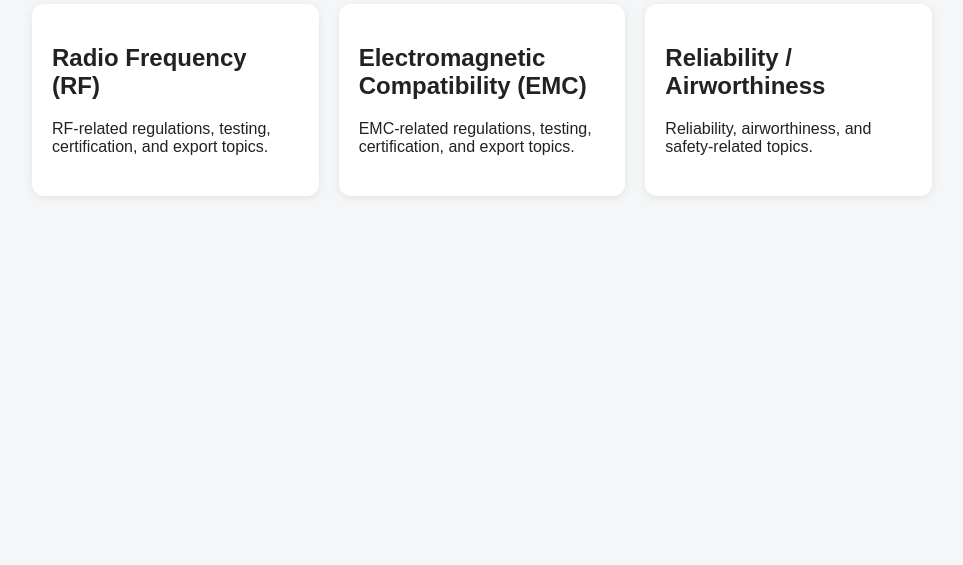
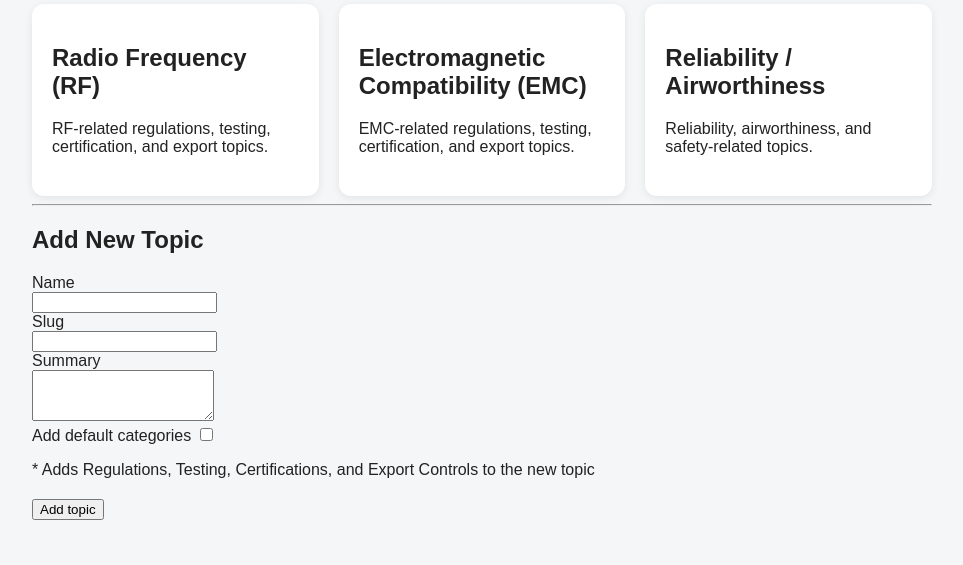
Before and after one commit to luhaitang13895/IQP-UAV-Regulation-Interface, a Flask app: page /region/us in a window 1280 px wide. Shown: the part 235-800 px from the top of the page, without its empty margins (158-1121 px from the left). Run offline with Flask 3, Linux system fonts and the light colour scheme.

Commit message:
create topic form created

```diff
--- a/app.py
+++ b/app.py
@@ -288,5 +288,69 @@ def addCategoryForm():
         return {"success": False}
 
 
+@app.route('/addNewTopic', methods=['POST'])
+def addTopicForm():
+    try:
+        print('adding new topic')
+        data = json.loads(request.get_json())
+
+
+        slug = data.get('topic-slug')
+        name = data.get('topic-name')
+        summary = data.get('topic_summary')
+        # If its not checked, it wont show at all. If its checked it will show as 'true'
+        addDefault = data.get("add_default_categories") == "true"
+
+        # this will be added to the dictionary with the key being the slug
+        dictToAppend = {
+            "title": name,
+            "description": summary,
+            "categories": {}
+        }
+
+        # Adds some of the default categories to each topic
+        if addDefault:
+            dictToAppend['categories']['regulations'] = {
+                "title": "Regulations",
+                "description": "Overview of RF-related regulatory bodies and rules.",
+                "subsections": []
+            }
+            dictToAppend["categories"]['testing'] = {
+                "title": "Testing",
+                "description": "Overview of RF testing requirements and procedures.",
+                "subsections": []
+            }
+            dictToAppend['categories']['certifications'] = {
+                "title": "Certifications",
+                "description": "Overview of RF certification pathways.",
+                "subsections": []
+            }
+            dictToAppend['categories']['export-controls'] = {
+                "title": "Export Controls",
+                "description": "Overview of RF-related export and market-entry rules.",
+                "subsections": []
+            }
+
+        # Gets region data
+        regionKey = data.get('region_key')
+        regionJson = load_json(regionKey + ".json")
+
+        # Adds it to the data dict
+        regionJson['topics'][slug] = dictToAppend
+
+        # Saves the new json
+        filepath = "data/" + regionKey + ".json"
+        with open(filepath, "w", encoding="utf-8") as f:
+            json.dump(regionJson, f, indent=2)
+
+
+        print('sucessfully added to form')
+        return {"success": True}
+    except Exception as e:
+        print('ERROR SUBMITTING FORM')
+        print(e)
+        return {"success": False}
+
+
 if __name__ == "__main__":
     app.run(debug=True)
--- a/templates/region.html
+++ b/templates/region.html
@@ -34,6 +34,85 @@
                 </a>
             {% endfor %}
         </div>
+        <hr>
+
+        <h2>Add New Topic</h2>
+
+        <form id="addTopicForm" action="/addNewTopic">
+            <!-- Hidden context fields -->
+            <input type="hidden" name="region" value="{{ region['name'] }}">
+            <input type="hidden" name="region_key" value="{{ region_key }}">
+
+            <div>
+                <label>Name</label><br>
+                <input type="text" name="topic-name" id="topic-name" required>
+            </div>
+
+            <div>
+                <label>Slug</label><br>
+                <input type="text" name="topic-slug" id="topic-slug" required>
+            </div>
+
+            <div>
+                <label>Summary</label><br>
+                <textarea name="topic_summary" rows="3" required></textarea>
+            </div>
+
+            <div>
+                <label for="add-default-categories">
+                    Add default categories
+                    <input type="checkbox" id="add-default-categories" name="add_default_categories" value="true">
+                    <p>* Adds Regulations, Testing, Certifications, and Export Controls to the new topic</p>
+                </label>
+            </div>
+            <button type="submit">Add topic</button>
+        </form>
     </div>
+
+    <script>
+        // Turns the name into slug
+        function nameToSlug(name) {
+            return name.toLowerCase().trim().replace(/[^a-z0-9]+/g, '-').replace(/(^-|-$)/g, '')  // replace spaces & invalid chars with remove leading/trailing -
+        }
+
+        // Whenever name is changed, update the slug
+        document.getElementById('topic-name').addEventListener('input', ()=> {
+            document.getElementById('topic-slug').value = nameToSlug(document.getElementById('topic-name').value)
+        })
+
+        const addTopicForm = document.getElementById('addTopicForm')
+
+        addTopicForm.addEventListener("submit", async function (event) {
+            event.preventDefault()
+            try {
+                const formData = new FormData(addTopicForm)
+                const jsonData = JSON.stringify(Object.fromEntries(formData.entries()))
+
+                console.log('jsonData')
+                console.log(jsonData)
+                const response = await fetch(addTopicForm.action, {
+                    method: "POST",
+                    headers: {
+                        'Content-Type': 'application/json'
+                    },
+                    body: JSON.stringify(jsonData)
+                })
+                if (!response.ok) {
+                    throw new Error("Request failed")
+                }
+                const data = await response.json()
+                if (data['success']) {
+                    alert("Topic Created!")
+                    addTopicForm.reset()
+                    location.reload()
+                } else {
+                    throw new Error("Bad server response")
+                }
+            } catch (error) {
+                console.error("Error submitting form:", error)
+                alert("Error submitting form")
+            }
+        })
+    </script>
 </body>
 </html>
--- a/templates/topic.html
+++ b/templates/topic.html
@@ -29,12 +29,18 @@
         <p>{{ topic.description }}</p>
 
         <div class="card-grid">
+            {% if topic.get("categories") %}
                 {% for category_key, category in topic.categories.items() %}
                     <a class="card" href="{{ url_for('category_page', region_key=region_key, topic_key=topic_key, category_key=category_key) }}">
                         <h2>{{ category.title }}</h2>
                         <p>View details</p>
                     </a>
                 {% endfor %}
+            {% else %}
+                <div class="item-list">
+                    <p>No categories listed yet.</p>
+                </div>
+            {% endif %}
         </div>
         <hr>
 
```
Lines whose indentation alone changed are shown as unchanged.
